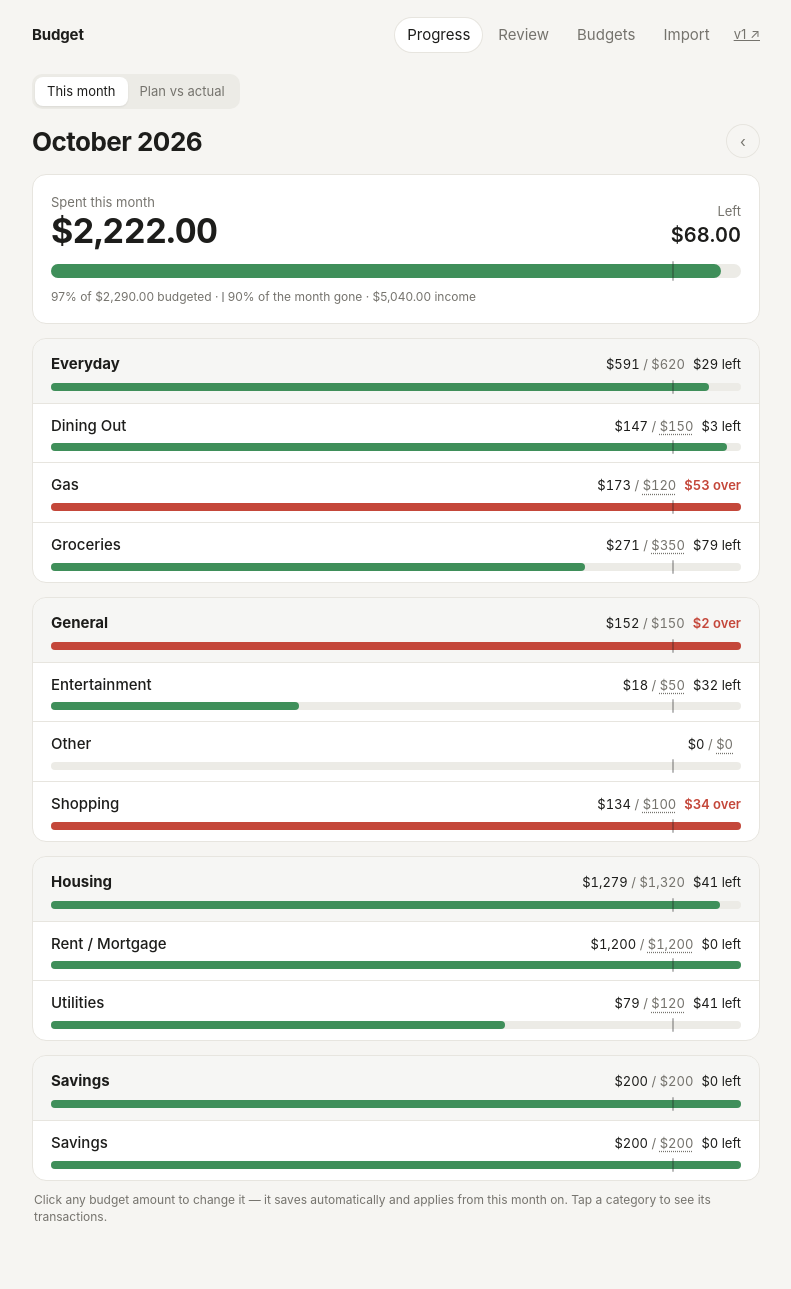
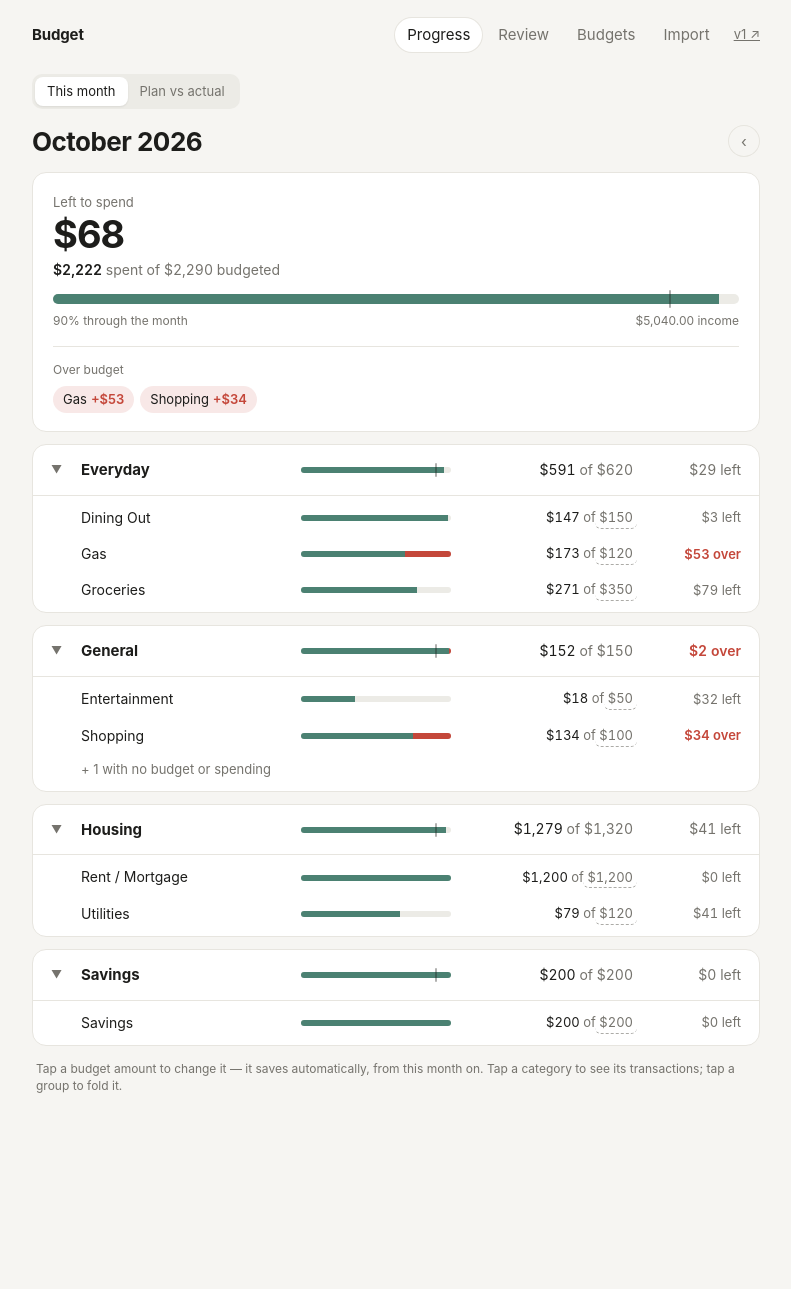
Before and after one commit to DibberLab/budget, a Flask app: page /v2/ in a window 1280 px wide. Shown: the whole page, without its empty margins (244-1035 px from the left). After the commit the page ends 1093 px from the top, so only its background shows below. Run offline with Flask 3, Linux system fonts and the light colour scheme; the visitor is signed in with stand-in values (Sample User, id 1); data comes from the database, SQL or seed files in the repository; data that the repository does not hold is empty; some libraries are stand-ins or nearby versions.

Commit message:
v2 progress: calmer redesign — headline left-to-spend, over-budget chips, compact aligned rows, overspend-only red, collapsible groups
Co-Authored-By: Claude Opus 5.5 <noreply@anthropic.com>

```diff
--- a/v2/templates/v2/progress.html
+++ b/v2/templates/v2/progress.html
@@ -2,49 +2,95 @@
 {% block title %}{{ month_label }} · Budget{% endblock %}
 {% block head %}
 <style>
-  .head { display: flex; align-items: center; gap: 10px; margin-bottom: 14px; }
+  .head { display: flex; align-items: center; gap: 8px; margin-bottom: 12px; }
   .head h1 { margin-right: auto; }
-  .arrow { text-decoration: none; width: 34px; height: 34px; display: grid; place-items: center; border-radius: 999px;
+  .arrow { text-decoration: none; width: 32px; height: 32px; display: grid; place-items: center; border-radius: 999px;
            box-shadow: inset 0 0 0 1px var(--line); color: var(--muted); }
-  .summary { display: grid; grid-template-columns: 1fr auto; gap: 4px 16px; align-items: end; margin-bottom: 14px; }
-  .summary .big { font-size: 34px; font-weight: 650; letter-spacing: -.02em; line-height: 1.1; }
-  .summary .right { text-align: right; }
-  .nudge { display: flex; align-items: center; justify-content: space-between; gap: 12px; margin-bottom: 14px;
-           border-left: 4px solid var(--warn); }
-  .bar { position: relative; height: 8px; border-radius: 999px; background: var(--track); }
-  .bar > i { position: absolute; inset: 0 auto 0 0; border-radius: 999px; background: var(--ok); max-width: 100%; width: 0; }
-  .bar > i.warn { background: var(--warn); } .bar > i.bad { background: var(--bad); }
-  .bar > b { position: absolute; top: -3px; bottom: -3px; width: 2px; background: var(--pace); opacity: .3; border-radius: 2px; }
-  .bar.lg { height: 14px; }
-  .legend { font-size: 12px; color: var(--muted); margin-top: 10px; }
-  .legend i { display: inline-block; width: 2px; height: 10px; background: var(--pace); opacity: .35; vertical-align: -1px; margin-right: 4px; }
+  .nudge { display: flex; align-items: center; justify-content: space-between; gap: 12px; margin-bottom: 12px;
+           padding: 12px 16px; border-left: 3px solid var(--warn); font-size: 14px; }
+  .nudge .btn { padding: 6px 12px; font-size: 14px; }
 
-  .grp { margin-top: 14px; padding: 0; overflow: hidden; }
-  .gh { padding: 14px 18px 12px; background: color-mix(in srgb, var(--track) 45%, transparent); border-bottom: 1px solid var(--line); }
-  .gh .top { display: flex; justify-content: space-between; align-items: baseline; gap: 12px; margin-bottom: 8px; }
+  /* bars: teal while on track, amber when ahead of pace, red only for the overspent part */
+  .bar { position: relative; display: flex; height: 6px; border-radius: 999px; background: var(--track); overflow: hidden; }
+  .bar .fill { background: var(--accent); opacity: .85; }
+  .bar .fill.ahead { background: var(--warn); opacity: 1; }
+  .bar .fill.unbudgeted { background: var(--warn); opacity: .55; }
+  .bar .over { background: var(--bad); }
+  .bar-wrap { position: relative; display: block; }
+  .bar-wrap .pace { position: absolute; top: -4px; bottom: -4px; width: 2px; margin-left: -1px; border-radius: 2px;
+                    background: var(--ink); opacity: .35; }
+
+  /* summary */
+  .hero { padding: 20px 20px 18px; }
+  .hero .label { font-size: 13px; color: var(--muted); }
+  .hero .headline { font-size: 38px; font-weight: 680; letter-spacing: -.025em; line-height: 1.1; margin: 2px 0 4px; }
+  .hero .headline.over { color: var(--bad); }
+  .hero .sub { font-size: 14px; color: var(--muted); margin-bottom: 14px; }
+  .hero .sub b { color: var(--ink); font-weight: 600; }
+  .hero .bar { height: 10px; }
+  .hero .meta { display: flex; justify-content: space-between; gap: 12px; font-size: 12px; color: var(--muted); margin-top: 8px; }
+  .overs { margin-top: 16px; padding-top: 14px; border-top: 1px solid var(--line); }
+  .overs .t { font-size: 12px; color: var(--muted); margin-bottom: 8px; }
+  .chips { display: flex; flex-wrap: wrap; gap: 6px; }
+  .chip { font: inherit; font-size: 13px; border: 0; cursor: pointer; padding: 4px 10px; border-radius: 999px;
+          background: color-mix(in srgb, var(--bad) 12%, transparent); color: var(--ink); }
+  .chip b { color: var(--bad); font-weight: 600; margin-left: 4px; }
+
+  /* groups */
+  .grp { margin-top: 12px; padding: 0; }
+  .gh { display: grid; grid-template-columns: 18px minmax(0, 1fr) 150px 170px 96px; align-items: center; gap: 12px;
+        padding: 14px 18px; cursor: pointer; user-select: none; }
+  .gh .chev { color: var(--muted); font-size: 11px; transition: transform .15s; }
+  .grp.collapsed .chev { transform: rotate(-90deg); }
   .gh .gname { font-weight: 650; font-size: 15px; }
-  .row { padding: 11px 18px; cursor: pointer; }
-  .row + .row { border-top: 1px solid var(--line); }
-  .row .top { display: flex; justify-content: space-between; align-items: baseline; gap: 12px; margin-bottom: 7px; }
-  .row .name { font-weight: 500; }
-  .nums { font-size: 13px; white-space: nowrap; }
-  .nums .of { color: var(--muted); }
-  .left { margin-left: 8px; }
-  .left.over { color: var(--bad); font-weight: 600; }
-  .left.none { color: var(--muted); }
+  .grp.collapsed .rows { display: none; }
+  .rows { border-top: 1px solid var(--line); padding: 4px 0; }
+
+  .row { display: grid; grid-template-columns: 18px minmax(0, 1fr) 150px 170px 96px; align-items: center; gap: 12px;
+         padding: 8px 18px; cursor: pointer; font-size: 14px; }
+  .row:hover { background: color-mix(in srgb, var(--track) 40%, transparent); }
+  .row .name { grid-column: 2; overflow: hidden; text-overflow: ellipsis; white-space: nowrap; }
+  .amt { text-align: right; white-space: nowrap; font-size: 13px; }
+  .amt .of { color: var(--muted); }
+  .status { text-align: right; white-space: nowrap; font-size: 13px; color: var(--muted); }
+  .status.over { color: var(--bad); font-weight: 600; }
+  .status.unbudgeted { color: var(--warn); }
+  .gh .amt, .gh .status { font-size: 14px; }
+  .row.idle { display: none; }
+  .grp.show-idle .row.idle { display: grid; }
+  .more { font: inherit; font-size: 13px; color: var(--muted); background: none; border: 0; cursor: pointer;
+          padding: 6px 18px 8px 48px; text-align: left; }
+  .more:hover { color: var(--ink); }
+
   .bud { font: inherit; color: var(--muted); background: none; border: 0; padding: 1px 4px; margin: -1px -4px; border-radius: 6px;
-         cursor: text; text-decoration: underline dotted; text-underline-offset: 3px; }
+         cursor: text; border-bottom: 1px dashed color-mix(in srgb, var(--muted) 60%, transparent); }
   .bud:hover { background: var(--track); color: var(--ink); }
-  .bud-input { width: 84px; padding: 2px 6px; font-size: 13px; text-align: right; }
-  .saved { color: var(--ok); margin-left: 4px; font-size: 12px; transition: opacity .6s; }
-  .row .detail { display: none; margin-top: 10px; font-size: 13px; }
+  .bud-input { width: 76px; padding: 2px 6px; font-size: 13px; text-align: right; }
+  .saved { color: var(--ok); font-size: 12px; transition: opacity .6s; margin-left: 4px; }
+
+  .detail { display: none; grid-column: 2 / -1; font-size: 13px; padding: 4px 0 6px; }
   .row.open .detail { display: block; }
-  .row .detail div { display: flex; justify-content: space-between; gap: 12px; padding: 3px 0; color: var(--muted); }
-  .row .detail div span:nth-child(2) { flex: 1; color: var(--ink); overflow: hidden; text-overflow: ellipsis; white-space: nowrap; }
-  .hint { font-size: 12px; color: var(--muted); margin: 10px 2px 0; }
-  @media (max-width: 560px) {
-    .row .top, .gh .top { flex-direction: column; gap: 2px; align-items: flex-start; }
-    .row, .gh { padding-left: 14px; padding-right: 14px; }
+  .detail div { display: flex; gap: 12px; padding: 2px 0; color: var(--muted); }
+  .detail div span:nth-child(2) { flex: 1; color: var(--ink); overflow: hidden; text-overflow: ellipsis; white-space: nowrap; }
+  .hint { font-size: 12px; color: var(--muted); margin: 14px 4px 0; }
+  .flash-row { animation: flash 1.4s ease-out; }
+  @keyframes flash { from { background: color-mix(in srgb, var(--warn) 25%, transparent); } to { background: transparent; } }
+
+  @media (max-width: 640px) {
+    .hero .headline { font-size: 32px; }
+    .gh, .row {
+      grid-template-columns: minmax(0, 1fr) auto;
+      grid-template-areas: "name status" "bar amt";
+      gap: 6px 12px; padding-left: 14px; padding-right: 14px;
+    }
+    .gh .chev { display: none; }
+    .gh .gname, .row .name { grid-area: name; }
+    .gh .status, .row .status { grid-area: status; }
+    .gh .bar-wrap, .row .bar-wrap { grid-area: bar; }
+    .gh .amt, .row .amt { grid-area: amt; font-size: 12px; }
+    .row { padding-top: 10px; padding-bottom: 10px; }
+    .detail { grid-column: 1 / -1; }
+    .more { padding-left: 14px; }
   }
 </style>
 {% endblock %}
@@ -58,58 +104,54 @@
 
 {% if v2_uncategorized %}
 <div class="card nudge">
-  <div><b>{{ v2_uncategorized }} transaction{{ 's' if v2_uncategorized != 1 }}</b> still need a category — numbers below won't include them.</div>
+  <div><b>{{ v2_uncategorized }} transaction{{ 's' if v2_uncategorized != 1 }}</b> to categorize — not counted yet.</div>
   <a class="btn" href="{{ url_for('v2.review') }}">Review</a>
 </div>
 {% endif %}
 
-<div class="card">
-  <div class="summary">
-    <div>
-      <div class="muted small">Spent this month</div>
-      <div class="big num" id="sum-spent"></div>
+<div class="card hero">
+  <div class="label" id="h-label"></div>
+  <div class="headline num" id="h-big"></div>
+  <div class="sub num" id="h-sub"></div>
+  <div class="bar-wrap"><div class="bar" id="h-bar"><i class="fill"></i><i class="over"></i></div>{% if 0 < pace < 100 %}<span class="pace" style="left:{{ pace }}%"></span>{% endif %}</div>
+  <div class="meta">
+    <span>{% if 0 < pace < 100 %}{{ pace }}% through the month{% elif pace >= 100 %}Month complete{% endif %}</span>
+    <span>{% if income %}{{ income|money }} income{% endif %}</span>
   </div>
-    <div class="right">
-      <div class="muted small" id="sum-left-label"></div>
-      <div class="num" style="font-size:20px;font-weight:600" id="sum-left"></div>
-    </div>
-  </div>
-  <div class="bar lg" id="sum-bar"><i></i>{% if 0 < pace < 100 %}<b style="left:{{ pace }}%"></b>{% endif %}</div>
-  <div class="legend">
-    <span id="sum-pct"></span>
-    {% if 0 < pace < 100 %} · <i></i>{{ pace }}% of the month gone{% endif %}
-    {% if income %} · {{ income|money }} income{% endif %}
+  <div class="overs" id="overs" hidden>
+    <div class="t">Over budget</div>
+    <div class="chips" id="chips"></div>
   </div>
 </div>
 
 {% for name, rows in groups %}
-<div class="card grp" data-group>
-  <div class="gh">
-    <div class="top">
+<div class="card grp" data-group="{{ name }}">
+  <div class="gh" role="button" tabindex="0" aria-expanded="true">
+    <span class="chev">▼</span>
     <span class="gname">{{ name }}</span>
-      <span class="nums num"><span class="g-spent"></span> <span class="of">/ <span class="g-budget"></span></span><span class="left g-left"></span></span>
+    <span class="bar-wrap"><span class="bar"><i class="fill"></i><i class="over"></i></span>{% if 0 < pace < 100 %}<span class="pace" style="left:{{ pace }}%"></span>{% endif %}</span>
+    <span class="amt num"><span class="g-spent"></span> <span class="of">of <span class="g-budget"></span></span></span>
+    <span class="status num g-status"></span>
   </div>
-    <div class="bar"><i></i>{% if 0 < pace < 100 %}<b style="left:{{ pace }}%"></b>{% endif %}</div>
-  </div>
+  <div class="rows">
     {% for r in rows %}
-  <div class="row" data-cid="{{ r.cat.id }}" data-spent="{{ r.spent }}" data-budget="{{ r.budget }}" data-name="{{ r.cat.name }}">
-    <div class="top">
+    <div class="row{% if not r.budget and not r.spent %} idle{% endif %}" id="cat-{{ r.cat.id }}" data-cid="{{ r.cat.id }}"
+         data-spent="{{ r.spent }}" data-budget="{{ r.budget }}" data-name="{{ r.cat.name }}">
       <span class="name">{{ r.cat.name }}</span>
-      <span class="nums num">
-        <span class="r-spent"></span>
-        <span class="of">/ {% if editable and not r.cat.hidden %}<button type="button" class="bud" title="Click to edit budget"></button>{% else %}<span class="r-budget"></span>{% endif %}</span><span class="left r-left"></span>
-      </span>
-    </div>
-    <div class="bar"><i></i>{% if 0 < pace < 100 %}<b style="left:{{ pace }}%"></b>{% endif %}</div>
+      <span class="bar-wrap"><span class="bar"><i class="fill"></i><i class="over"></i></span></span>
+      <span class="amt num"><span class="r-spent"></span> <span class="of">of {% if editable and not r.cat.hidden %}<button type="button" class="bud" title="Click to edit budget"></button>{% else %}<span class="r-budget"></span>{% endif %}</span></span>
+      <span class="status num r-status"></span>
       <div class="detail"></div>
     </div>
     {% endfor %}
+    {% set idle = rows | selectattr('budget', 'equalto', 0) | selectattr('spent', 'equalto', 0) | list | length %}
+    {% if idle %}<button type="button" class="more">+ {{ idle }} with no budget or spending</button>{% endif %}
+  </div>
 </div>
 {% endfor %}
 
 <p class="hint">
-  {% if editable %}Click any budget amount to change it — it saves automatically and applies from this month on.{% else %}Budgets can be edited on the current month.{% endif %}
-  Tap a category to see its transactions.
+  {% if editable %}Tap a budget amount to change it — it saves automatically, from this month on. {% endif %}Tap a category to see its transactions; tap a group to fold it.
 </p>
 {% endblock %}
 {% block scripts %}
@@ -118,21 +160,29 @@
   const $$ = (sel, el = document) => [...el.querySelectorAll(sel)];
   const whole = c => (c < 0 ? '-' : '') + '$' + Math.round(Math.abs(c) / 100).toLocaleString();
 
-  function barClass(spent, budget) {
-    if (!budget) return spent > 0 ? 'warn' : '';
+  function paintBar(bar, spent, budget) {
+    const fill = bar.querySelector('.fill'), over = bar.querySelector('.over');
+    fill.className = 'fill'; over.style.width = '0';
+    if (!budget) {
+      fill.style.width = spent > 0 ? '100%' : '0';
+      if (spent > 0) fill.classList.add('unbudgeted');
+    } else if (spent <= budget) {
       const pct = 100 * spent / budget;
-    if (pct > 100.5) return 'bad';
-    if (pct > PACE + 10 && pct < 99.5) return 'warn';
-    return '';
+      fill.style.width = pct + '%';
+      if (pct > PACE + 10 && pct < 99.5) fill.classList.add('ahead');
+    } else {
+      // Scale to the spend: teal up to the budget, red for the part beyond it.
+      fill.style.width = (100 * budget / spent) + '%';
+      over.style.width = (100 * (spent - budget) / spent) + '%';
     }
-  function paintBar(bar, spent, budget) {
-    const i = bar.querySelector('i');
-    i.className = barClass(spent, budget);
-    i.style.width = (budget ? Math.min(100, 100 * spent / budget) : (spent > 0 ? 100 : 0)) + '%';
   }
-  function paintLeft(el, spent, budget) {
-    el.classList.remove('over', 'none');
-    if (!budget) { el.textContent = spent > 0 ? 'no budget' : ''; el.classList.add('none'); return; }
+  function paintStatus(el, spent, budget) {
+    el.classList.remove('over', 'unbudgeted');
+    if (!budget) {
+      el.textContent = spent > 0 ? 'unbudgeted' : '—';
+      if (spent > 0) el.classList.add('unbudgeted');
+      return;
+    }
     const left = budget - spent;
     el.textContent = left >= 0 ? whole(left) + ' left' : whole(-left) + ' over';
     if (left < 0) el.classList.add('over');
@@ -140,6 +190,7 @@
 
   function paint() {
     let tSpent = 0, tBudget = 0;
+    const overs = [];
     $$('[data-group]').forEach(g => {
       let gs = 0, gb = 0;
       $$('.row', g).forEach(r => {
@@ -148,26 +199,70 @@
         r.querySelector('.r-spent').textContent = whole(s);
         const bud = r.querySelector('.bud, .r-budget');
         if (bud) bud.textContent = whole(b);
-        paintLeft(r.querySelector('.r-left'), s, b);
+        paintStatus(r.querySelector('.r-status'), s, b);
         paintBar(r.querySelector('.bar'), s, b);
+        if (b && s > b) overs.push({id: r.id, name: r.dataset.name, over: s - b});
       });
       g.querySelector('.g-spent').textContent = whole(gs);
       g.querySelector('.g-budget').textContent = whole(gb);
-      paintLeft(g.querySelector('.g-left'), gs, gb);
+      paintStatus(g.querySelector('.g-status'), gs, gb);
       paintBar(g.querySelector('.gh .bar'), gs, gb);
       tSpent += gs; tBudget += gb;
     });
-    document.getElementById('sum-spent').textContent = money(tSpent);
+
     const left = tBudget - tSpent;
-    document.getElementById('sum-left-label').textContent = left >= 0 ? 'Left' : 'Over';
-    const sl = document.getElementById('sum-left');
-    sl.textContent = money(Math.abs(left));
-    sl.style.color = left < 0 ? 'var(--bad)' : '';
-    paintBar(document.getElementById('sum-bar'), tSpent, tBudget);
-    document.getElementById('sum-pct').textContent = tBudget
-      ? `${Math.round(100 * tSpent / tBudget)}% of ${money(tBudget)} budgeted` : 'No budgets set';
+    document.getElementById('h-label').textContent = left >= 0 ? 'Left to spend' : 'Over budget';
+    const big = document.getElementById('h-big');
+    big.textContent = whole(Math.abs(left));
+    big.classList.toggle('over', left < 0);
+    document.getElementById('h-sub').innerHTML = tBudget
+      ? `<b>${whole(tSpent)}</b> spent of ${whole(tBudget)} budgeted`
+      : `<b>${whole(tSpent)}</b> spent · no budgets set yet`;
+    paintBar(document.getElementById('h-bar'), tSpent, tBudget);
+
+    overs.sort((a, b) => b.over - a.over);
+    const chips = document.getElementById('chips');
+    chips.innerHTML = '';
+    overs.slice(0, 6).forEach(o => {
+      const c = document.createElement('button');
+      c.type = 'button'; c.className = 'chip';
+      c.append(o.name);
+      const b = document.createElement('b'); b.textContent = '+' + whole(o.over); c.append(b);
+      c.addEventListener('click', () => {
+        const row = document.getElementById(o.id), g = row.closest('.grp');
+        if (g.classList.contains('collapsed')) toggleGroup(g);
+        row.scrollIntoView({behavior: 'smooth', block: 'center'});
+        row.classList.remove('flash-row'); void row.offsetWidth; row.classList.add('flash-row');
+      });
+      chips.append(c);
+    });
+    document.getElementById('overs').hidden = !overs.length;
   }
   paint();
+
+  // ---- collapsible groups (remembered per browser) ----
+  const KEY = 'v2-collapsed-groups';
+  let collapsed = [];
+  try { collapsed = JSON.parse(localStorage.getItem(KEY) || '[]'); } catch (e) {}
+  function toggleGroup(g) {
+    g.classList.toggle('collapsed');
+    g.querySelector('.gh').setAttribute('aria-expanded', !g.classList.contains('collapsed'));
+    const name = g.dataset.group;
+    collapsed = collapsed.filter(n => n !== name);
+    if (g.classList.contains('collapsed')) collapsed.push(name);
+    try { localStorage.setItem(KEY, JSON.stringify(collapsed)); } catch (e) {}
+  }
+  $$('[data-group]').forEach(g => {
+    if (collapsed.includes(g.dataset.group)) {
+      g.classList.add('collapsed');
+      g.querySelector('.gh').setAttribute('aria-expanded', 'false');
+    }
+    const gh = g.querySelector('.gh');
+    gh.addEventListener('click', () => toggleGroup(g));
+    gh.addEventListener('keydown', e => { if (e.key === 'Enter' || e.key === ' ') { e.preventDefault(); toggleGroup(g); } });
+    const more = g.querySelector('.more');
+    if (more) more.addEventListener('click', () => { g.classList.add('show-idle'); more.remove(); });
+  });
 
   // ---- click-to-edit budgets, autosaved ----
   $$('.bud').forEach(btn => btn.addEventListener('click', e => {
@@ -192,8 +287,8 @@
       row.dataset.budget = cents; paint();
       try {
         await postJSON('{{ url_for("v2.budgets_save") }}', {budgets: {[row.dataset.cid]: cents}});
-        const tick = document.createElement('span'); tick.className = 'saved'; tick.textContent = '✓ saved';
-        row.querySelector('.r-left').after(tick);
+        const tick = document.createElement('span'); tick.className = 'saved'; tick.textContent = '✓';
+        btn.after(tick);
         setTimeout(() => { tick.style.opacity = 0; setTimeout(() => tick.remove(), 700); }, 1200);
       } catch (err) {
         row.dataset.budget = orig; paint();
@@ -208,7 +303,8 @@
   }));
 
   // ---- drill-down ----
-  $$('.row[data-cid]').forEach(row => row.addEventListener('click', async () => {
+  $$('.row[data-cid]').forEach(row => row.addEventListener('click', async e => {
+    if (e.target.closest('.detail')) return;
     row.classList.toggle('open');
     const d = row.querySelector('.detail');
     if (!row.classList.contains('open') || d.dataset.loaded) return;
```
Lines whose indentation alone changed are shown as unchanged.
